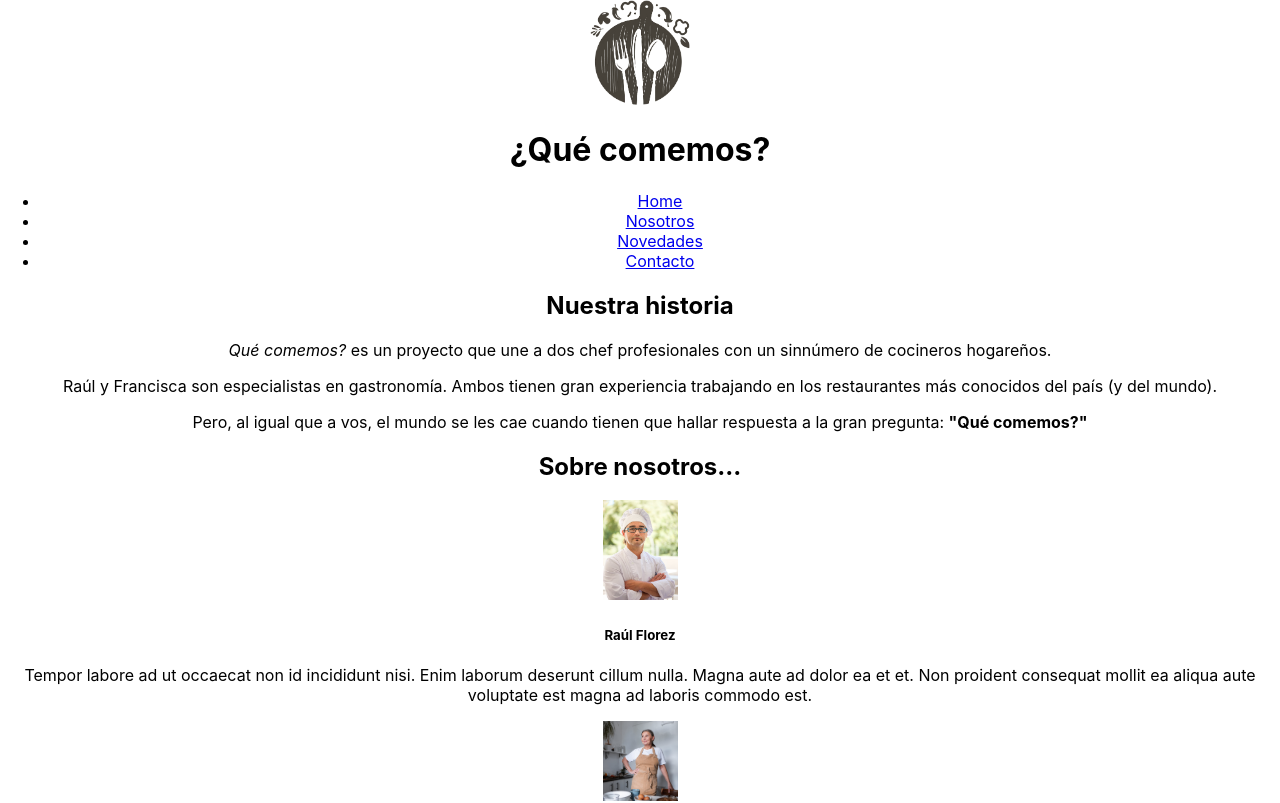
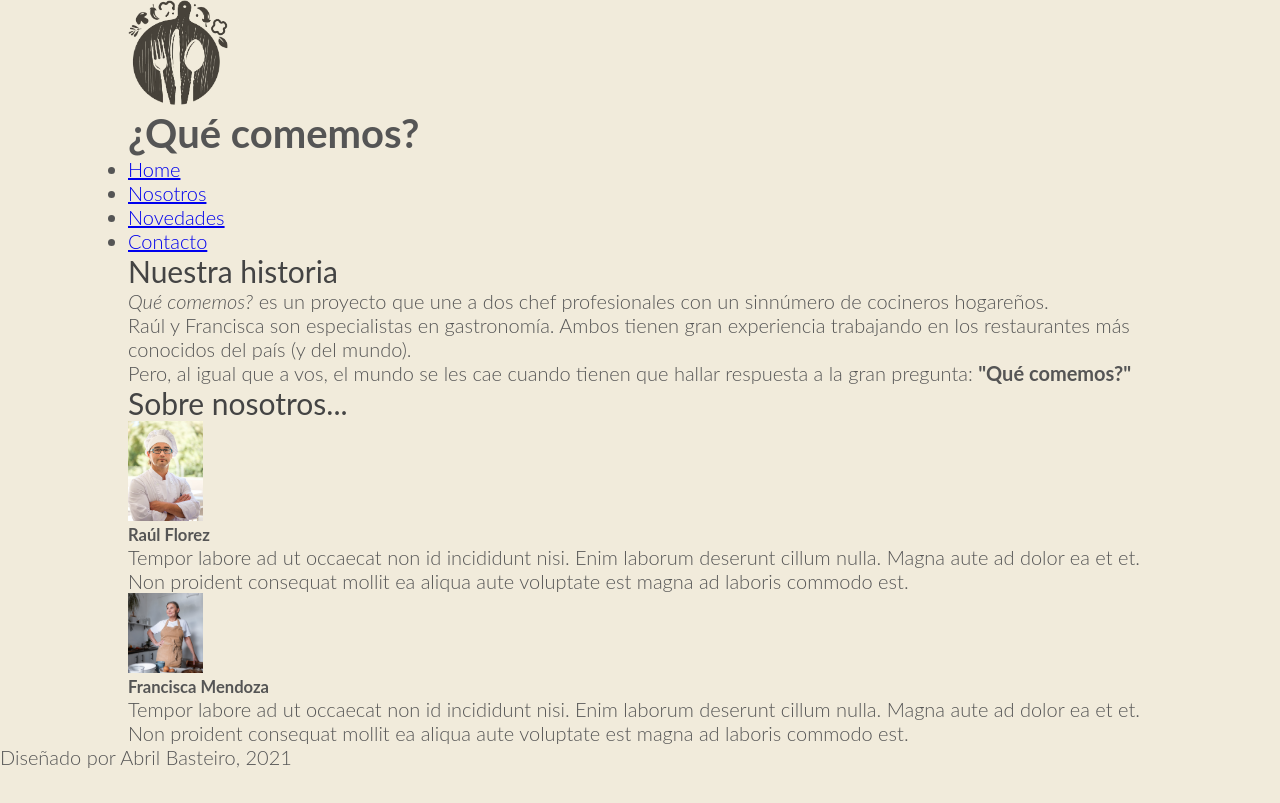
Before and after one commit to abrilbasteiro/UTN-Course, a React (Create React App) app in the folder frontend/: page /nosotros in a window 1280 px wide. Shown: the top 803 px of the page. Built offline with nearby package versions, Linux system fonts and the light colour scheme.

Commit message:
First styles approach

```diff
--- a/frontend/src/App.css
+++ b/frontend/src/App.css
@@ -1,47 +1,23 @@
-.App {
-  text-align: center;
+/* ------------------------------------------------- */
+*{
+  margin: 0;
+  padding: 0;
 }
 
-.App-logo {
-  height: 40vmin;
-  pointer-events: none;
-}
-
-@media (prefers-reduced-motion: no-preference) {
-  .App-logo {
-    animation: App-logo-spin infinite 20s linear;
-  }
-}
-
-.App-header {
-  background-color: #282c34;
-  min-height: 100vh;
-  display: flex;
-  flex-direction: column;
-  align-items: center;
-  justify-content: center;
-  font-size: calc(10px + 2vmin);
-  color: white;
-}
-
-.App-link {
-  color: #61dafb;
-}
-
-@keyframes App-logo-spin {
-  from {
-    transform: rotate(0deg);
-  }
-  to {
-    transform: rotate(360deg);
-  }
-}
-
-/* ------------------------------------------------- */
-/* body{
+body{
   background-color:rgb(241, 235, 219);
   color: #555;
   font-family: 'Lato', sans-serif;
   font-size: 20px;
   font-weight: 300;
-} */
+}
+
+.holder{
+  width: 80%;
+  margin: 0 auto;
+}
+
+h2{
+  font-weight: 400;
+  color: #444;
+}
--- a/frontend/src/styles/components/layout/Footer.css
+++ b/frontend/src/styles/components/layout/Footer.css
@@ -0,0 +1,13 @@
+footer{
+    background-color: rgb(229, 219, 192);
+    padding: 3em 0;
+    margin-top: 2em;
+    height: 20px;
+    clear: both;
+}
+
+footer p{
+    font-size: .7em;
+    font-style: italic;
+    text-align: center;
+}
--- a/frontend/src/styles/components/layout/Header.css
+++ b/frontend/src/styles/components/layout/Header.css
@@ -0,0 +1,17 @@
+header{
+    background: linear-gradient(#ffe9a8 70%,#dfc98d, #ac9a68);
+    padding: 1em 0;
+}
+
+header h1{
+    font-size: 4em;
+    font-family: 'Licorice', cursive;
+    bottom: .5em;
+    color: #47423a;
+    margin-left: .5em;
+}
+
+.logo{
+    display: flex;
+    align-items: center;
+}
--- a/frontend/src/styles/components/layout/Nav.css
+++ b/frontend/src/styles/components/layout/Nav.css
@@ -0,0 +1,40 @@
+nav{
+    background-color: #524214;
+    height: 2em;
+    display: flex;
+    align-items: center;
+    /* background-color: rgb(219, 194, 124); */
+    /* margin-bottom: 2em; */
+}
+
+nav ul{
+    list-style: none;
+}
+
+nav ul li{
+    display: inline-block;
+    width: 16.3%;
+}
+
+nav ul li a{
+    color: whitesmoke;
+    font-weight: 500;
+    text-shadow: 1px 1px rgba(0, 0, 0, 0.315);
+    text-decoration: none;
+    text-align: center;
+    padding: .2em .4em;
+    display: block;
+    position: relative;
+    line-height: 1.2em;
+}
+
+nav ul li a:hover{
+    font-size: 1.1em;
+    padding: 0;
+    text-shadow: 2px 2px 10px #47423a;
+}
+
+nav ul li a:active{
+    font-size: 1em;
+    color: #cac7c7;
+}
--- a/frontend/src/styles/components/pages/NosotrosPage.css
+++ b/frontend/src/styles/components/pages/NosotrosPage.css
@@ -0,0 +1,76 @@
+.clear{
+    clear: both;
+}
+
+.sobreNosotros{
+    margin: 2em 0 1em;
+    text-align: center;
+    font-size: 2em;
+}
+
+.historia{
+    background-image: linear-gradient(to right, rgba(0, 0, 0, .7), rgba(0, 0, 0, 0.0)), url(https://cdn.pixabay.com/photo/2017/02/15/10/39/salad-2068220_960_720.jpg);
+    background-repeat: no-repeat;
+    background-size: cover;
+    background-attachment: fixed;
+    height: 80vh;
+}
+
+.historia h2{
+    color: #fff;
+    padding: 2em 0 .5em 0;
+    margin-left: 3em;
+    font-size: 2em;
+    width: 40%;
+    text-align: center;
+}
+
+.historia p{
+    font-size: 1.3em;
+    color: rgb(228, 222, 222);
+    width: 40%;
+    margin: .5em 0 0 3em;
+    padding-left: 2em;
+    line-height: 1.5em;
+    text-align: center;
+}
+
+.personas{
+    display: flex;
+    justify-content: center;
+}
+
+.persona {
+    width: 40%;
+    float: left;
+    border: 1px solid #ffffff;
+    border-radius: .25em;
+    box-sizing: border-box;
+    text-align: center;
+}
+
+.persona:first-of-type{
+    margin-right: 5%;
+}
+
+.persona img{
+    border-radius: 50%;
+    box-shadow: 0 0 40px rgba(0, 0, 0, 0.3);
+    margin: .8em 0 1em;
+}
+
+.persona h5, .persona h6{
+    font-weight: normal;
+    color: #29506E;
+    margin: 0;
+}
+
+.persona h5{
+    font-size: .9em;
+}
+
+.persona p{
+    font-size: .9em;
+    margin: .8em 1em 1em;
+    color: #29506E;
+}
```
Also changed, not shown: frontend/src/styles/components/pages/HomePage.css (+72 -0 lines), frontend/src/styles/components/pages/NovedadesPage.css (deleted), frontend/src/styles/components/pages/RecetasPage.css (added).
